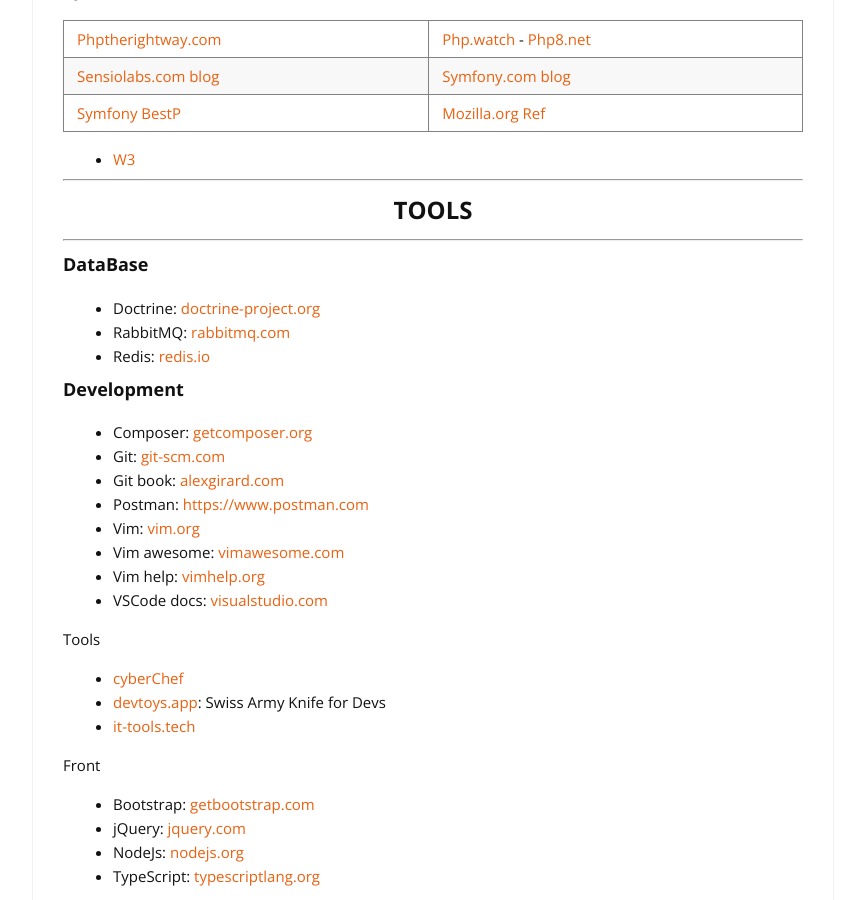
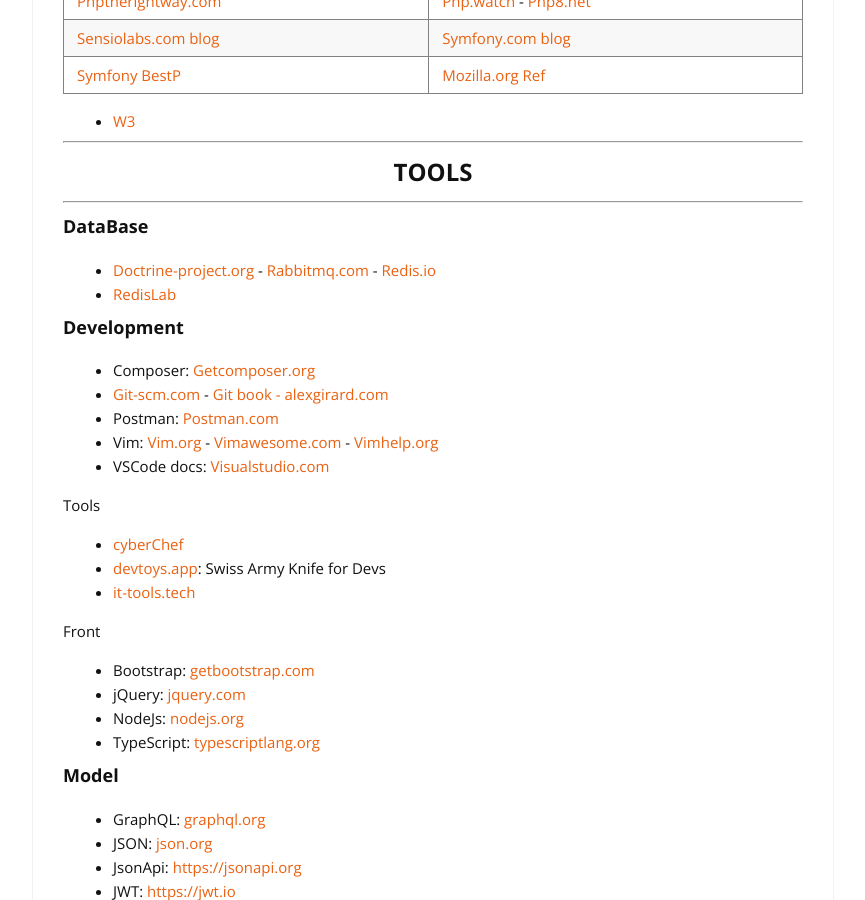
Before and after one commit to cylmat/cylmat.github.io, a Jekyll site: the page built from _pages/USEFUL.md, in a window 1280 px wide and 900 px high, scrolled down 1567 px. Shown: the whole window, without its empty margins (207-1072 px from the left). Built offline with Jekyll 4.4.1, drawn with Linux system fonts in a browser that asks for light colours; nearby versions of some CDN libraries.

Commit message:
Update USEFUL.md

```diff
--- a/_pages/USEFUL.md
+++ b/_pages/USEFUL.md
@@ -37,6 +39,7 @@
 
 - [Google](https://developers.google.com/learn) - [GTechdevguide](https://techdevguide.withgoogle.com) - [W3schools](https://www.w3schools.com)
 - Tutorialspoint ([big](https://www.tutorialspoint.com/big_data_tutorials.htm) - [db](https://www.tutorialspoint.com/database_tutorials.htm) - [man](https://www.tutorialspoint.com/management_tutorials.htm) - [ops](https://www.tutorialspoint.com/devops_tutorials.htm) - [prog](https://www.tutorialspoint.com/computer_programming_tutorials.htm) - [web](https://www.tutorialspoint.com/web_development_tutorials.htm))
+
 
 ---
 ## <center>LINKS</center>
@@ -70,19 +73,15 @@
 ---
 
 ### DataBase
-+ Doctrine: [doctrine-project.org](https://www.doctrine-project.org)
-+ RabbitMQ: [rabbitmq.com](https://www.rabbitmq.com)
-+ Redis: [redis.io](https://redis.io)
++ [Doctrine-project.org](https://www.doctrine-project.org) - [Rabbitmq.com](https://www.rabbitmq.com) - [Redis.io](https://redis.io)
+- [RedisLab](https://app.redislabs.com)
 
 ### Development
-+ Composer: [getcomposer.org](https://getcomposer.org/doc)
-+ Git: [git-scm.com](https://git-scm.com/doc)
-+ Git book: [alexgirard.com](https://alexgirard.com/git-book)
-+ Postman: [https://www.postman.com](https://www.postman.com)
-- Vim: [vim.org](https://www.vim.org)
-- Vim awesome: [vimawesome.com](https://vimawesome.com)
-- Vim help: [vimhelp.org](https://vimhelp.org)
-- VSCode docs: [visualstudio.com](https://code.visualstudio.com/docs)
++ Composer: [Getcomposer.org](https://getcomposer.org/doc)
++ [Git-scm.com](https://git-scm.com/doc) - [Git book - alexgirard.com](https://alexgirard.com/git-book)
++ Postman: [Postman.com](https://www.postman.com)
+- Vim: [Vim.org](https://www.vim.org) - [Vimawesome.com](https://vimawesome.com) - [Vimhelp.org](https://vimhelp.org)
+- VSCode docs: [Visualstudio.com](https://code.visualstudio.com/docs)
 
 Tools
 + [cyberChef](https://gchq.github.io/CyberChef)
```
Also changed, not shown: other parts of _pages/USEFUL.md (+4 -2 lines).
